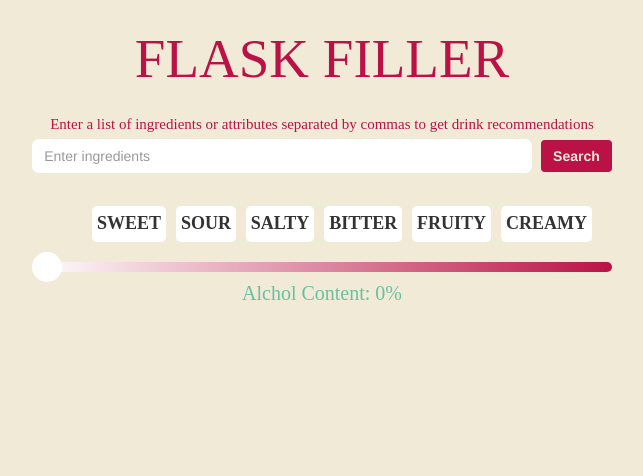
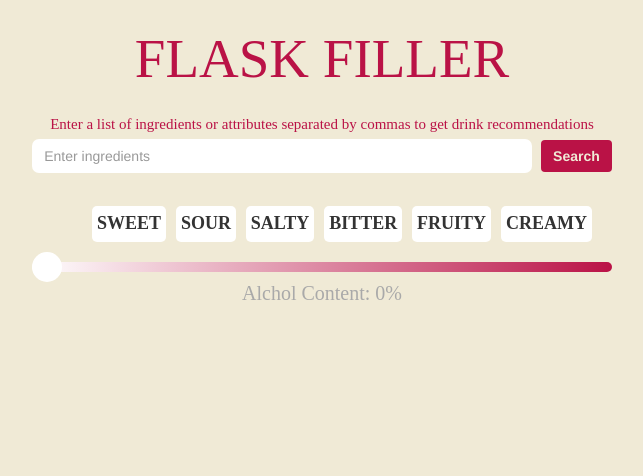
Before and after one commit to amaddula/FlaskFiller, a Python web app: template app/templates/search.html in a window 1280 px wide. Shown: the part 193-669 px from the top of the page, without its empty margins (318-961 px from the left). Run offline with Jinja, Linux system fonts and the light colour scheme; the template is opened without the code that fills it, so the values that code supplies are empty; some libraries are stand-ins or nearby versions.

Commit message:
brrrrrrrrrrrrruuuuuuuuuuuuh

```diff
--- a/app/templates/search.html
+++ b/app/templates/search.html
@@ -199,7 +199,7 @@
                 <!-- alcohol percentage slider -->
                 <div class="slide_container" style="display: block;">
                   <input name="but" type="range" min="0" max="75" value="0" step="15" class="slider form" id="mySlider" oninput="outputUpdate(value)">
-                  <output for="mySlider" id="percent" style="font-size: 20px; font-family: Futura; color: #67C1A1;">Alchol Content: 0%</output>
+                  <output for="mySlider" id="percent" style="font-size: 20px; font-family: Futura; color: #A9A9A9;">Alchol Content: 0%</output>
                 </div>
 
             </div>
```
